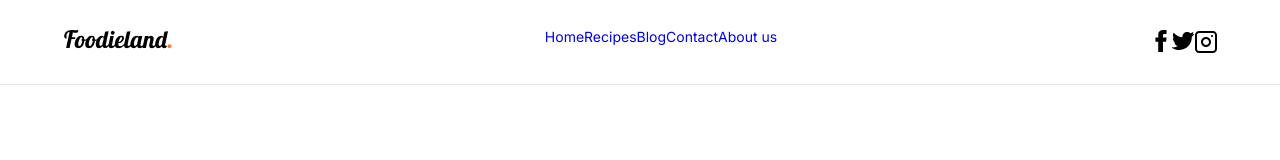
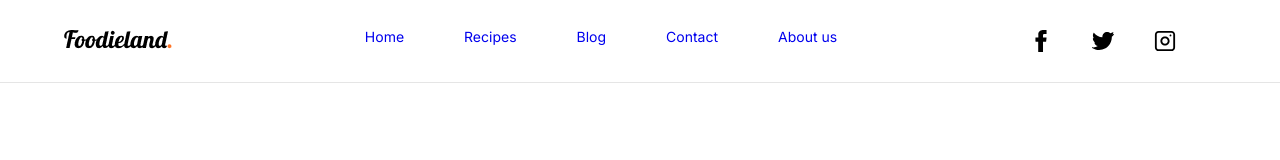
Before and after one commit to 1dlz-envio/Foodieland, a plain HTML site: page index.html in a window 1280 px wide. Drawn offline with Linux system fonts and the light colour scheme.

Commit message:
header without burger

```diff
--- a/css/style.css
+++ b/css/style.css
@@ -73,12 +73,41 @@ h1,h2,h3,h4,h5,h6{font-size:inherit;font-weight: 400;}
 	width: 100%;
 }
 
-.header__nav {
+.row {
 	display: flex;
 	flex-direction: row;
 }
 
+.header__li {
+	margin-right: 60px;
+}
+
+.header__li:last-child {
+	margin-right: 0;
+}
+
+@media (max-width: 1020px) {
+
+	.header__li {
+	margin-right: 30px;
+	}
+}
+
+.header__icon-brick {
+
+}
+
 .header__icon {
-	display: block;
 	width: 22px;
+	margin-right: 40px;
 }
+
+@media (max-width: 1020px) {
+	.header__icon {
+		margin-right: 20px;
+	}
+}
+
+.img {
+	width: 100%;
+}
--- a/index.html
+++ b/index.html
@@ -19,7 +19,7 @@
 							<img class="img" src="img/home_page/Foodieland.header__logo.png" alt="Foodieland">
 						</a>
 					</div>
-					<nav class="header__nav">
+					<nav class="header__nav row">
 						<ul class="header__nav-conteiner header__row">
 							<li class="header__li">
 								<a class="header__a" href="#">Home</a>
@@ -37,8 +37,11 @@
 								<a class="header__a" href="#">About us</a>
 							</li>
 						</ul>
+						<div class="burger">
+
+						</div>
 					</nav>
-					<div class="header__icon-brick header__row">
+					<div class="header__icon-brick row">
 						<a class="header__icon" href="#">
 							<img class="img" src="img/home_page/header__facebook.svg" alt="Facebook">
 						</a>
```
